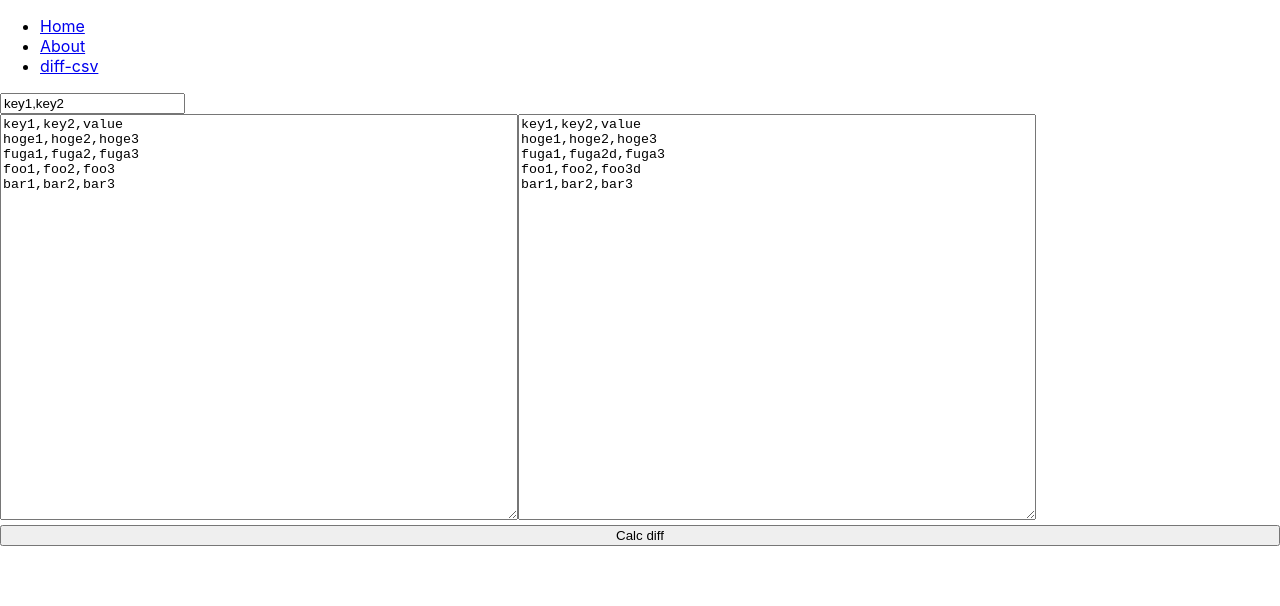
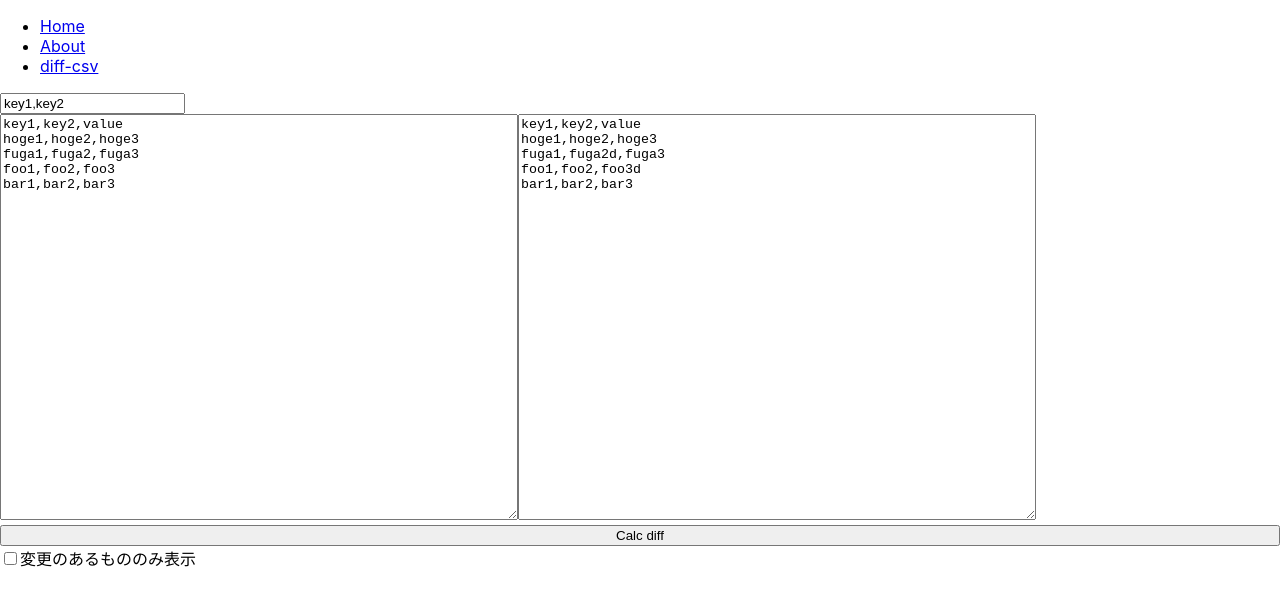
Before and after one commit to cattaka/webtoolbox, a React (Create React App) app: page /diff-csv in a window 1280 px wide. Shown: the top 606 px of the page. Built offline with nearby package versions, Linux system fonts and the light colour scheme.

Commit message:
Show only diff

```diff
--- a/src/diff-csv.tsx
+++ b/src/diff-csv.tsx
@@ -1,4 +1,4 @@
-import React from 'react';
+import React, {ChangeEvent, useCallback} from 'react';
 import { useState } from 'react';
 import ReactDOM from 'react-dom';
 import styled from 'styled-components';
@@ -56,6 +56,13 @@ export default () => {
     dispatchState({ ...state, markedTable: diffTable });
   };
 
+  const onChangeShowOnlyDiff = (e: React.ChangeEvent<HTMLInputElement>) => {
+    dispatchState({
+      ...state,
+      showOnlyDiff: e.target.checked
+    });
+  };
+
   return <div>
     <input type="text" value={state.keyColumns} onChange={onChangeKeysText1} />
     <div>
@@ -63,6 +70,10 @@ export default () => {
       <textarea style={{ width: '40%', height: '30em'}} onChange={onChangeValue2Text} value={state.value2} />
     </div>
     <button style={{width: '100%'}} onClick={onClickCalculateDiff}>Calc diff</button>
+    <div>
+      <input type="checkbox" onChange={onChangeShowOnlyDiff} />
+      変更のあるもののみ表示
+    </div>
     <div>
       { state.markedTable ? genMarkedTable(state.markedTable, state.showOnlyDiff) : undefined }
     </div>
@@ -174,8 +185,10 @@ const makeDiffRow = (
       if (v2 !== v1) {
         color = colorDidChanged;
         oldText = v1;
+        hasDiff = hasDiff || true;
       }
     } else {
+      hasDiff = hasDiff || true;
       color = colorAdded;
     }
     return {
```
